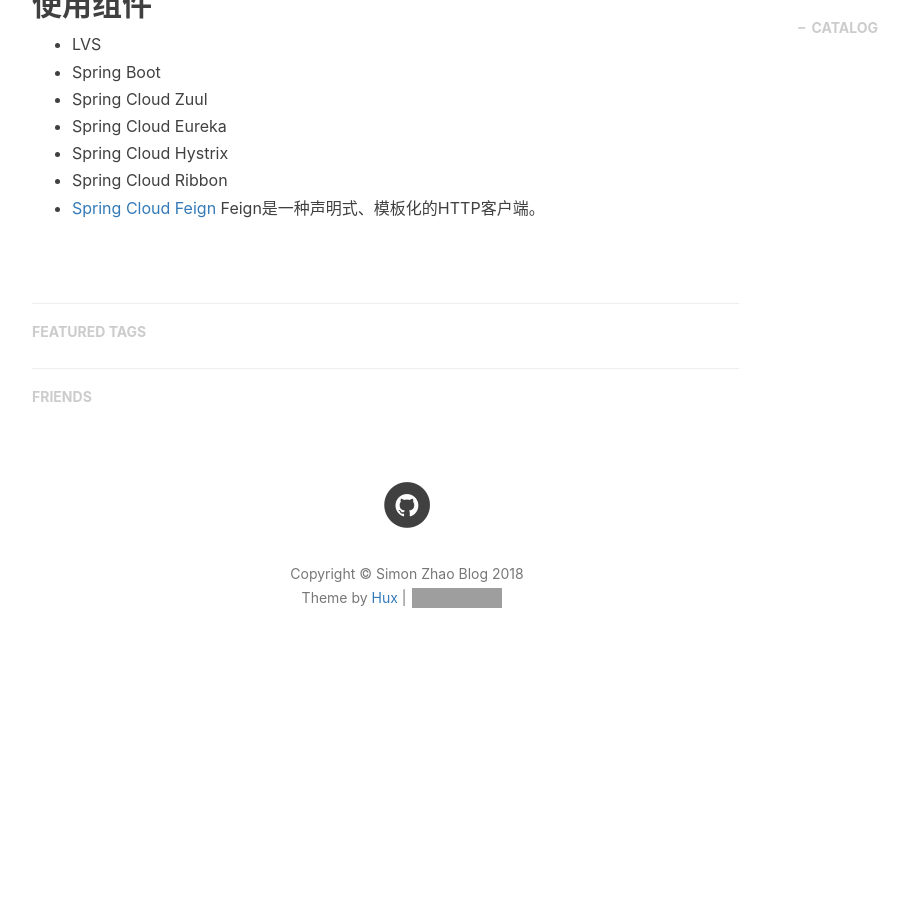
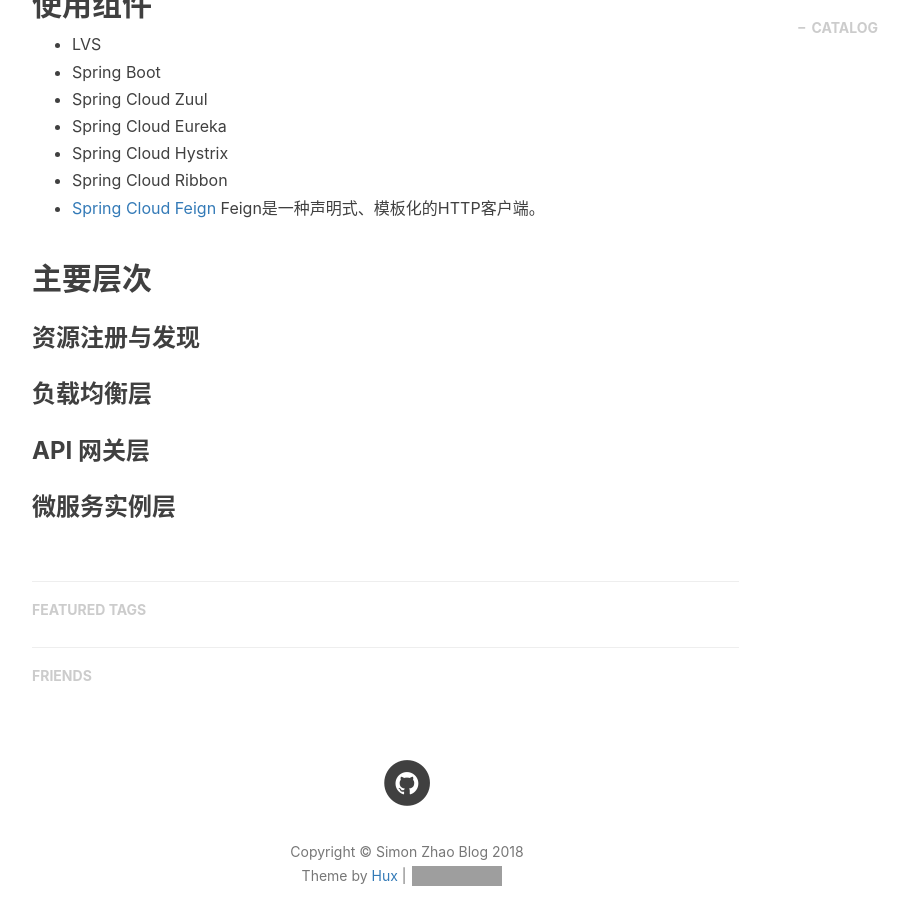
Before and after one commit to simonzhao/simonzhao.github.io, a Jekyll site: the page built from _posts/2018-03-26-JJWeb-structure.md, in a window 1280 px wide and 900 px high, scrolled down 1271 px. Shown: the whole window, without its empty margins (233-1142 px from the left). Built offline with Jekyll 4.4.1, drawn with Linux system fonts in a browser that asks for light colours; nearby versions of some CDN libraries; comment, search, counter and statistics services are not loaded; before the commit the page ends 1973 px from its top, so only the background shows below that; grey boxes are pictures that could not be loaded.

Commit message:
增加层次结构

```diff
--- a/_posts/2018-03-26-JJWeb-structure.md
+++ b/_posts/2018-03-26-JJWeb-structure.md
@@ -34,3 +34,18 @@
 * Spring Cloud Ribbon
 * [Spring Cloud Feign](https://github.com/OpenFeign/feign)
 Feign是一种声明式、模板化的HTTP客户端。
+
+
+## 主要层次
+
+
+### 资源注册与发现
+
+
+### 负载均衡层
+
+
+### API 网关层
+
+
+### 微服务实例层
```
